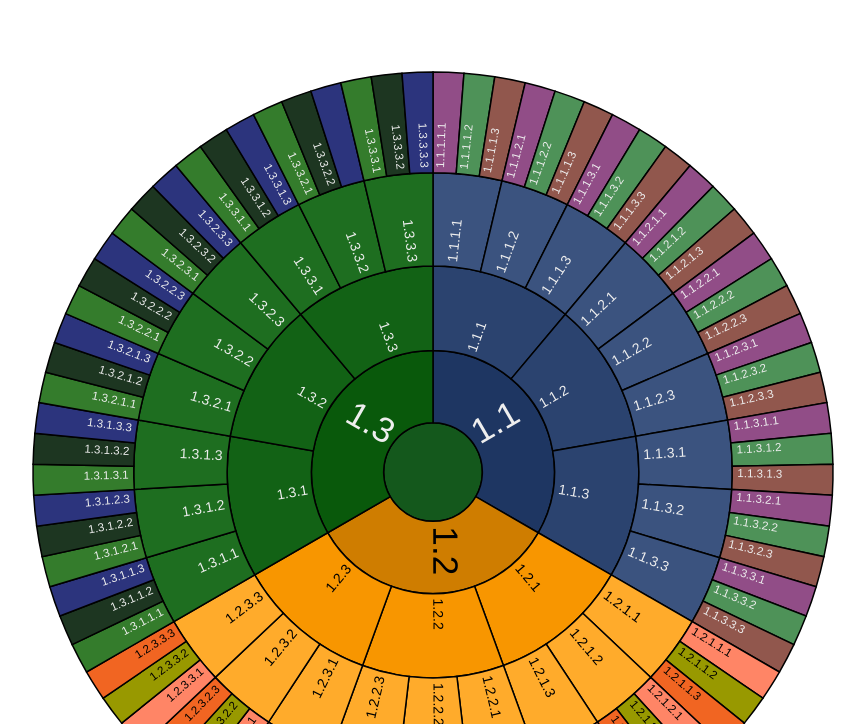
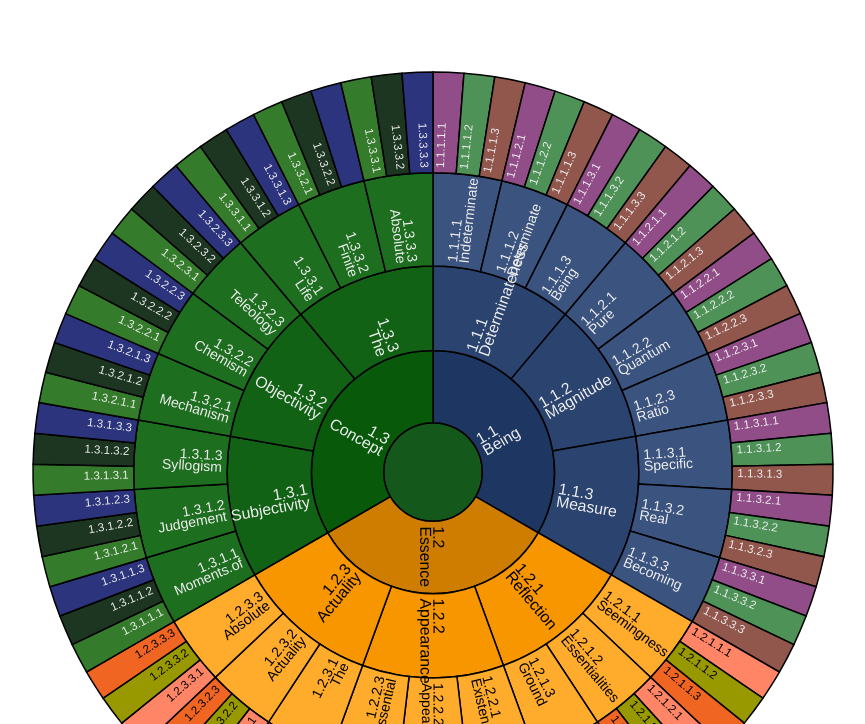
Before and after one commit to Autio/Hegel-Wheel, a plain HTML site: page index.html in a window 1280 px wide. Shown: the part 76-800 px from the top of the page, without its empty margins (114-979 px from the left). Drawn offline with Linux system fonts and the light colour scheme.

Commit message:
Working on dynamic text revelation based on position and depth.

```diff
--- a/index.html
+++ b/index.html
@@ -92,7 +92,7 @@ jsonData = [
 				'name': '1.1.1.1 Indeterminate Being',
 				'children': [
 						{
-						'name': '1.1.1.1.1 Pure_Being', 'colour':'#914d87'
+						'name': '1.1.1.1.1 Pure Being', 'colour':'#914d87'
 						},
 						{
 						'name': '1.1.1.1.2 Nothing', 'colour':'#4E9258'
@@ -106,7 +106,7 @@ jsonData = [
 				'name': '1.1.1.2 Determinate Being',
 				'children': [
 						{
-						'name': '1.1.1.2.1 Determinate_Being as_Such', 'colour': '#914d87'
+						'name': '1.1.1.2.1 Determinate Being as Such', 'colour': '#914d87'
 						},
 						{
 						'name': '1.1.1.2.2 Nothing', 'colour': 	'#4E9258'
@@ -120,13 +120,13 @@ jsonData = [
                                 'name': '1.1.1.3 Being For Itself',
                                 'children': [
                                                 {
-                                                'name': '1.1.1.3.1 Being_for_Itself as_Such', 'colour':'#914d87'
+                                                'name': '1.1.1.3.1 Being for Itself as Such', 'colour':'#914d87'
                                                 },
                                                 {
-                                                'name': '1.1.1.3.2 One_and_Many', 'colour':'#4E9258'
+                                                'name': '1.1.1.3.2 One and Many', 'colour':'#4E9258'
                                                 },
                                                 {
-                                                'name': '1.1.1.3.3 Repulsion and_Attraction', 'colour':'#91574D'
+                                                'name': '1.1.1.3.3 Repulsion and Attraction', 'colour':'#91574D'
                                                 }
                                             ]
                                 }
@@ -140,13 +140,13 @@ jsonData = [
 				'name': '1.1.2.1 Pure Quantity',
 				'children': [
 						{
-						'name': '1.1.2.1.1 Continuity and_Divisibility', 'colour':'#914d87'
+						'name': '1.1.2.1.1 Continuity and Divisibility', 'colour':'#914d87'
 						},
 						{
-						'name': '1.1.2.1.2 Continuous and_Discrete Magnitude', 'colour':'#4E9258'
+						'name': '1.1.2.1.2 Continuous and Discrete Magnitude', 'colour':'#4E9258'
 						},
 						{
-						'name': '1.1.2.1.3 Limitation_of_Quantity', 'colour':'#91574D'
+						'name': '1.1.2.1.3 Limitation of Quantity', 'colour':'#91574D'
 						}
 					]
 				},
@@ -154,13 +154,13 @@ jsonData = [
 				'name': '1.1.2.2 Quantum',
 				'children': [
 						{
-						'name': '1.1.2.2.1 The_Number', 'colour':'#914d87'
+						'name': '1.1.2.2.1 The Number', 'colour':'#914d87'
 						},
 						{
-						'name': '1.1.2.2.2 Referring_Magnitude', 'colour':'#4E9258'
+						'name': '1.1.2.2.2 Referring Magnitude', 'colour':'#4E9258'
 						},
 						{
-						'name': '1.1.2.2.3 Infinite_Magnitude', 'colour':'#91574D'
+						'name': '1.1.2.2.3 Infinite Magnitude', 'colour':'#91574D'
 						}
 					]
 				},
@@ -168,13 +168,13 @@ jsonData = [
 				'name': '1.1.2.3 Ratio of Magnitudes',
 				'children': [
 						{
-						'name': '1.1.2.3.1 Direct_Ratio', 'colour':'#914d87'
+						'name': '1.1.2.3.1 Direct Ratio', 'colour':'#914d87'
 						},
 						{
-						'name': '1.1.2.3.2 Inverse_Ratio', 'colour':'#4E9258'
+						'name': '1.1.2.3.2 Inverse Ratio', 'colour':'#4E9258'
 						},
 						{
-						'name': '1.1.2.3.3 Ratio_of_Powers', 'colour':'#91574D'
+						'name': '1.1.2.3.3 Ratio of Powers', 'colour':'#91574D'
 						}
 					]
 				}
@@ -187,13 +187,13 @@ jsonData = [
 				'name': '1.1.3.1 Specific Quantity',
 				'children': [
 						{
-						'name': '1.1.3.1.1 Specific_Quantum', 'colour':'#914d87'
+						'name': '1.1.3.1.1 Specific Quantum', 'colour':'#914d87'
 						},
 						{
-						'name': '1.1.3.1.2 Specifying_Measure', 'colour':'#4E9258'
+						'name': '1.1.3.1.2 Specifying Measure', 'colour':'#4E9258'
 						},
 						{
-						'name': '1.1.3.1.3 Being_for_Self in_Measure', 'colour':'#91574D'
+						'name': '1.1.3.1.3 Being for Self in Measure', 'colour':'#91574D'
 						}
 					]
 				},
@@ -201,13 +201,13 @@ jsonData = [
 				'name': '1.1.3.2 Real Measure',
 				'children': [
 						{
-						'name': '1.1.3.2.1 Relation of_Stable_Measures', 'colour':'#914d87'
+						'name': '1.1.3.2.1 Relation of Stable Measures', 'colour':'#914d87'
 						},
 						{
-						'name': '1.1.3.2.2 Nodal_Line of_Measure-Relations', 'colour':'#4E9258'
+						'name': '1.1.3.2.2 Nodal Line of Measure-Relations', 'colour':'#4E9258'
 						},
 						{
-						'name': '1.1.3.2.3 The_Measurelessness', 'colour':'#91574D'
+						'name': '1.1.3.2.3 The Measurelessness', 'colour':'#91574D'
 						}
 					]
 				},
@@ -215,13 +215,13 @@ jsonData = [
 				'name': '1.1.3.3 Becoming of Essence',
 				'children': [
 						{
-						'name': '1.1.3.3.1 Absolute_Indifference', 'colour':'#914d87'
+						'name': '1.1.3.3.1 Absolute Indifference', 'colour':'#914d87'
 						},
 						{
-						'name': '1.1.3.3.2 Indifference as_Inverse', 'colour':'#4E9258'
+						'name': '1.1.3.3.2 Indifference as Inverse', 'colour':'#4E9258'
 						},
 						{
-						'name': '1.1.3.3.3 Transition_to_Essence', 'colour':'#91574D'
+						'name': '1.1.3.3.3 Transition to Essence', 'colour':'#91574D'
 						}
 					]
 				}
@@ -239,10 +239,10 @@ jsonData = [
 				'name': '1.2.1.1 Seemingness',
 				'children': [
 						{
-						'name': '1.2.1.1.1 Essential and_Unessential', 'colour':'#FF8566'
+						'name': '1.2.1.1.1 Essential and Unessential', 'colour':'#FF8566'
 						},
 						{
-						'name': '1.2.1.1.2 Seemingness_as_Such', 'colour':'#989900'
+						'name': '1.2.1.1.2 Seemingness as Such', 'colour':'#989900'
 						},
                                                 {
                                                 'name': '1.2.1.1.3 Reflection', 'colour':'#f16522'
@@ -267,10 +267,10 @@ jsonData = [
                                 'name': '1.2.1.3 Ground',
                                 'children': [
                                                 {
-                                                'name': '1.2.1.3.1 Absolute_Ground', 'colour':'#FF8566'
+                                                'name': '1.2.1.3.1 Absolute Ground', 'colour':'#FF8566'
                                                 },
                                                 {
-                                                'name': '1.2.1.3.2 Determinate_Ground', 'colour':'#989900'
+                                                'name': '1.2.1.3.2 Determinate Ground', 'colour':'#989900'
                                                 },
                                                 {
                                                 'name': '1.2.1.3.3 Condition', 'colour':'#f16522'
@@ -287,13 +287,13 @@ jsonData = [
 				'name': '1.2.2.1 Existence',
 				'children': [
 						{
-						'name': '1.2.2.1.1 Thing_and_Properties', 'colour':'#FF8566'
+						'name': '1.2.2.1.1 Thing and Properties', 'colour':'#FF8566'
 						},
 						{
-						'name': '1.2.2.1.2 Constitution out_of_Matter', 'colour':'#989900'
+						'name': '1.2.2.1.2 Constitution out of Matter', 'colour':'#989900'
 						},
 						{
-						'name': '1.2.2.1.3 Dissolution of_the_Thing', 'colour':'#f16522'
+						'name': '1.2.2.1.3 Dissolution of the Thing', 'colour':'#f16522'
 						}
 					]
 				},
@@ -301,13 +301,13 @@ jsonData = [
 				'name': '1.2.2.2 Appearance as Such',
 				'children': [
 						{
-						'name': '1.2.2.2.1 Law_of_Appearance', 'colour':'#FF8566'
+						'name': '1.2.2.2.1 Law of Appearance', 'colour':'#FF8566'
 						},
 						{
-						'name': '1.2.2.2.2 Appearing_and World-in-itself', 'colour':'#989900'
+						'name': '1.2.2.2.2 Appearing and World-in-itself', 'colour':'#989900'
 						},
 						{
-						'name': '1.2.2.2.3 Dissolution of_Appearance', 'colour':'#f16522'
+						'name': '1.2.2.2.3 Dissolution of Appearance', 'colour':'#f16522'
 						}
 					]
 				},
@@ -315,13 +315,13 @@ jsonData = [
 				'name': '1.2.2.3 Essential Relation',
 				'children': [
 						{
-						'name': '1.2.2.3.1 Whole_and_Parts', 'colour':'#FF8566'
+						'name': '1.2.2.3.1 Whole and Parts', 'colour':'#FF8566'
 						},
 						{
-						'name': '1.2.2.3.2 Force_and Manifestation', 'colour':'#989900'
+						'name': '1.2.2.3.2 Force and Manifestation', 'colour':'#989900'
 						},
 						{
-						'name': '1.2.2.3.3 Outer_and_Inner', 'colour':'#f16522'
+						'name': '1.2.2.3.3 Outer and Inner', 'colour':'#f16522'
 						}
 					]
 				}
@@ -351,10 +351,10 @@ jsonData = [
 						'name': '1.2.3.2.1 Contingency', 'colour':'#FF8566'
 						},
 						{
-						'name': '1.2.3.2.2 Relative_Necessity', 'colour':'#989900'
+						'name': '1.2.3.2.2 Relative Necessity', 'colour':'#989900'
 						},
 						{
-						'name': '1.2.3.2.3 Absolute_Necessity', 'colour':'#f16522'
+						'name': '1.2.3.2.3 Absolute Necessity', 'colour':'#f16522'
 						}
 					]
 				},
@@ -362,10 +362,10 @@ jsonData = [
 				'name': '1.2.3.3 Absolute Relation',
 				'children': [
 						{
-						'name': '1.2.3.3.1 Relation_of Substantiality', 'colour':'#FF8566'
+						'name': '1.2.3.3.1 Relation of Substantiality', 'colour':'#FF8566'
 						},
 						{
-						'name': '1.2.3.3.2 Relation_of_Causality', 'colour':'#989900'
+						'name': '1.2.3.3.2 Relation of Causality', 'colour':'#989900'
 						},
 						{
 						'name': '1.2.3.3.3 Reciprocity', 'colour':'#f16522'
@@ -386,13 +386,13 @@ jsonData = [
 				'name': '1.3.1.1 Moments.of the Concept',
 				'children': [
 						{
-						'name': '1.3.1.1.1 The_Universal', 'colour':'#347C2C'
+						'name': '1.3.1.1.1 The Universal', 'colour':'#347C2C'
 						},
 						{
-						'name': '1.3.1.1.2 The_Particular', 'colour':'#1d3621'
+						'name': '1.3.1.1.2 The Particular', 'colour':'#1d3621'
 						},
                                                 {
-                                                'name': '1.3.1.1.3 The_Individual', 'colour':'#2C347D'
+                                                'name': '1.3.1.1.3 The Individual', 'colour':'#2C347D'
                                                 }
                                             ]
 				},
@@ -400,13 +400,13 @@ jsonData = [
 				'name': '1.3.1.2 Judgement',
 				'children': [
 						{
-						'name': '1.3.1.2.1 Judgement_of_Quality', 'colour':'#347C2C'
+						'name': '1.3.1.2.1 Judgement of Quality', 'colour':'#347C2C'
 						},
 						{
-						'name': '1.3.1.2.2 Judgement_of_Quantity and_Necessity', 'colour':'#1d3621'
+						'name': '1.3.1.2.2 Judgement of Quantity and Necessity', 'colour':'#1d3621'
 						},
 						{
-						'name': '1.3.1.2.3 Judgement_of_Concept', 'colour':'#2C347D'
+						'name': '1.3.1.2.3 Judgement of Concept', 'colour':'#2C347D'
 						}
                                             ]
 				},
@@ -414,13 +414,13 @@ jsonData = [
                                 'name': '1.3.1.3 Syllogism',
                                 'children': [
                                                 {
-                                                'name': '1.3.1.3.1 Syllogism_of_Existence', 'colour':'#347C2C'
+                                                'name': '1.3.1.3.1 Syllogism of Existence', 'colour':'#347C2C'
                                                 },
                                                 {
-                                                'name': '1.3.1.3.2 Syllogism_of_Reflection', 'colour':'#1d3621'
+                                                'name': '1.3.1.3.2 Syllogism of Reflection', 'colour':'#1d3621'
                                                 },
                                                 {
-                                                'name': '1.3.1.3.3 Syllogism_of_Necessity', 'colour':'#2C347D'
+                                                'name': '1.3.1.3.3 Syllogism of Necessity', 'colour':'#2C347D'
                                                 }
                                             ]
                                 }
@@ -434,13 +434,13 @@ jsonData = [
 				'name': '1.3.2.1 Mechanism',
 				'children': [
 						{
-						'name': '1.3.2.1.1 Mechanical_Object', 'colour':'#347C2C'
+						'name': '1.3.2.1.1 Mechanical Object', 'colour':'#347C2C'
 						},
 						{
-						'name': '1.3.2.1.2 Mechanical_Process', 'colour':'#1d3621'
+						'name': '1.3.2.1.2 Mechanical Process', 'colour':'#1d3621'
 						},
 						{
-						'name': '1.3.2.1.3 Absolute_Mechanism', 'colour':'#2C347D'
+						'name': '1.3.2.1.3 Absolute Mechanism', 'colour':'#2C347D'
 						}
 					]
 				},
@@ -448,13 +448,13 @@ jsonData = [
 				'name': '1.3.2.2 Chemism',
 				'children': [
 						{
-						'name': '1.3.2.2.1 Chemical_Object', 'colour':'#347C2C'
+						'name': '1.3.2.2.1 Chemical Object', 'colour':'#347C2C'
 						},
 						{
-						'name': '1.3.2.2.2 Chemical_Process', 'colour':'#1d3621'
+						'name': '1.3.2.2.2 Chemical Process', 'colour':'#1d3621'
 						},
 						{
-						'name': '1.3.2.2.3 Transition_of_Chemism', 'colour':'#2C347D'
+						'name': '1.3.2.2.3 Transition of Chemism', 'colour':'#2C347D'
 						}
 					]
 				},
@@ -462,13 +462,13 @@ jsonData = [
 				'name': '1.3.2.3 Teleology',
 				'children': [
 						{
-						'name': '1.3.2.3.1 Subjective_Purpose', 'colour':'#347C2C'
+						'name': '1.3.2.3.1 Subjective Purpose', 'colour':'#347C2C'
 						},
 						{
 						'name': '1.3.2.3.2 Means', 'colour':'#1d3621'
 						},
 						{
-						'name': '1.3.2.3.3 Realised_Purpose', 'colour':'#2C347D'
+						'name': '1.3.2.3.3 Realised Purpose', 'colour':'#2C347D'
 						}
 					]
 				}
@@ -481,13 +481,13 @@ jsonData = [
 				'name': '1.3.3.1 Life',
 				'children': [
 						{
-						'name': '1.3.3.1.1 Living_Individual', 'colour':'#347C2C'
+						'name': '1.3.3.1.1 Living Individual', 'colour':'#347C2C'
 						},
 						{
 						'name': '1.3.3.1.2 Life-Process', 'colour':'#1d3621'
 						},
 						{
-						'name': '1.3.3.1.3 The_Genus', 'colour':'#2C347D'
+						'name': '1.3.3.1.3 The Genus', 'colour':'#2C347D'
 						}
 					]
 				},
@@ -495,10 +495,10 @@ jsonData = [
 				'name': '1.3.3.2 Finite Cognition',
 				'children': [
 						{
-						'name': '1.3.3.2.1 Cognition_of_the_True', 'colour':'#347C2C'
+						'name': '1.3.3.2.1 Cognition of the True', 'colour':'#347C2C'
 						},
 						{
-						'name': '1.3.3.2.2 Cognition_of_the_Good', 'colour':'#1d3621'
+						'name': '1.3.3.2.2 Cognition of the Good', 'colour':'#1d3621'
 						},
 						{
 						'name': '', 'colour':'#2C347D'
@@ -509,7 +509,7 @@ jsonData = [
 				'name': '1.3.3.3 Absolute Idea',
 				'children': [
 						{
-						'name': '1.3.3.3.1 Infinite_Form', 'colour':'#347C2C'
+						'name': '1.3.3.3.1 Infinite Form', 'colour':'#347C2C'
 						},
 						{
 						'name': '1.3.3.3.2 Moments', 'colour':'#1d3621'
@@ -600,23 +600,23 @@ readJson(JSON.stringify(jsonData), function(json) {
       .attr("text-anchor", function(d) {
         return x(d.x + d.dx / 2) > Math.PI ? "end" : "start";
       })
-      .attr("dy", "-0.4em") // change text starting height
+      .attr("dy", "-0.8em") // change text starting height
       .attr("font-size", function(d)
         {
 
+		// size text of segments relative to current position
 		depthDiff = d.depth - currentDepth;
 
 		if (depthDiff > 3) {
-			return "0.66em"
-			}
-			else if (depthDiff > 1) {
-				return "0.8em"
-			}
-
-			else {
-				return "2.0em";
-			}// make outer segment fonts smaller
-
+			return "0.66em";
+		}
+		else if (depthDiff > 2){
+			return "0.8em";
+		}
+		else if (depthDiff > 1) {
+			return "0.9em";
+		}
+			return "0.9em";
 
 		})
       .attr("transform", function(d) {
@@ -631,42 +631,57 @@ readJson(JSON.stringify(jsonData), function(json) {
 
   // Splits the names onto multiple lines
 
-
   textEnter.append("tspan")
       .attr("x", 0)
+	  .attr("id", "header")
 	  .attr("dy", function(d){
 		s = "0em";
-		return s
-
+		return s;
 
 	  })
       .text(function(d) {
 
+		return d.depth ? d.name.split(" ")[0] : "";
+
+	  });
+
+	textEnter.append("tspan")
+		  .attr("x", 0)
+		  .attr("dy", "0.9em")
+		  .text(function(d) {
+
+			  return d.depth ? d.name.split(" ")[1] || "" : "";
+
+		  })
+
+		  .style("opacity", function(d) {
+
+
+			  depthDiff = d.depth - currentDepth;
+			  if(depthDiff > 3)
+			  {
+				return 0;
+			  }
+
+		  });
+/*textEnter.append("tspan")
+
+
+
+      .attr("x", 0)
+      .attr("dy", "0.85em")
+      .text(function(d) { 	  depthDiff = currentDepth - d.depth;
+	  		// When at the highest level, only return the numberes for the lowest level
+	  if(depthDiff == 4)
+	  {
+		return "";
+	  }
 
 
 
 
-
-
-
-
-		return d.depth ? d.name.split(" ")[0] : "";
-
-
-
-
-
-
-	  });
+	  return d.depth ? d.name.split(" ")[2] || "" : ""; });*/
 /*textEnter.append("tspan")
-      .attr("x", 0)
-      .attr("dy", "0.9em")
-      .text(function(d) { return d.depth ? d.name.split(" ")[1] || "" : ""; });
-  textEnter.append("tspan")
-      .attr("x", 0)
-      .attr("dy", "0.85em")
-      .text(function(d) { return d.depth ? d.name.split(" ")[2] || "" : ""; });
-  textEnter.append("tspan")
       .attr("x", 0)
       .attr("dy", "1em")
       .text(function(d) {if (d.depth < 4) { return d.depth ? d.name.split(" ")[3] || "" : "";}else{return ""}});
@@ -728,6 +743,7 @@ readJson(JSON.stringify(jsonData), function(json) {
       })
       .transition().duration(duration)
 	  .attr("font-size", function(d) {
+	  	// size text of segments relative to current position
 
 		depthDiff = d.depth - currentDepth;
 
@@ -735,18 +751,14 @@ readJson(JSON.stringify(jsonData), function(json) {
 			return "0.66em";
 		}
 		else if (depthDiff > 2){
-			return "1em";
+			return "0.8em";
 		}
 		else if (depthDiff > 1) {
-			return "1.33em";
+			return "0.9em";
 		}
+			return "0.9em";
 
-
-			return "1.66em";
-		// make outer segment fonts smaller
-
-
-	  })
+		})
       .attrTween("text-anchor", function(d) {
         return function() {
           return x(d.x + d.dx / 2) > Math.PI ? "end" : "start";
@@ -760,11 +772,32 @@ readJson(JSON.stringify(jsonData), function(json) {
           return "rotate(" + rotate + ")translate(" + (y(d.y) + p) + ")rotate(" + (angle > 90 ? -180 : 0) + ")";
         };
       })
-      .style("opacity", function(e) { return isParentOf(d, e) ? 1 : 1e-6; })
+      .style("opacity", function(e) {
+
+		return isParentOf(d, e) ? 1 : 1e-6;
+
+	  })
       .each("end", function(e) {
         d3.select(this).style("visibility", isParentOf(d, e) ? null : "hidden");
       });
+
+	d3.selectAll("tspan").style("opacity", function(d) {
+		// Hiding lowest level texts apart from the top line whne looking at things from the highest viewpoint
+		depthDiff = d.depth - currentDepth;
+		if (depthDiff > 3)
+		{
+			return 0
+		} else {
+
+			return 1;
+		}
+
+	d3.select("#header").style("opacity", 1);
+	} );
+
   }
+
+
 });
 
 function isParentOf(p, c) {
```
